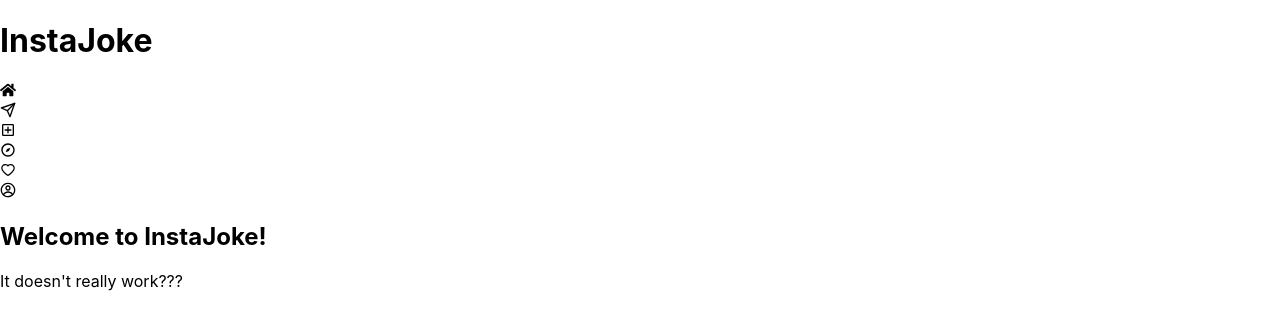
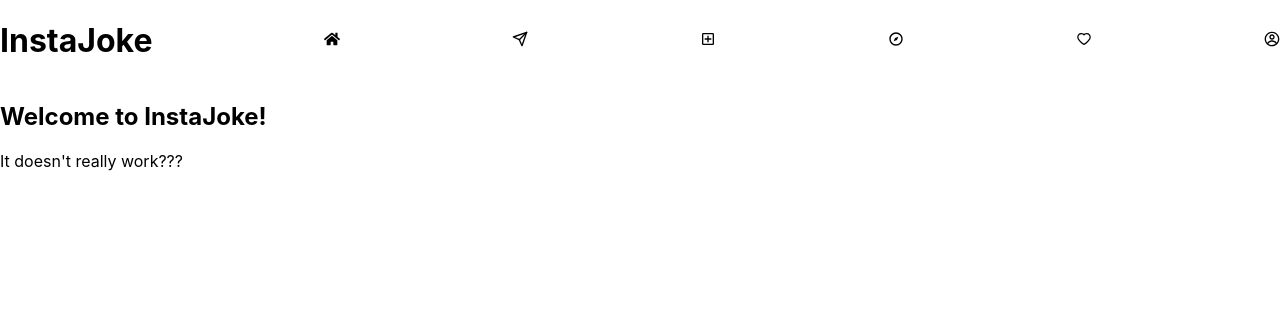
Before and after one commit to Nasume26/ig-clone, a React (Create React App) app: page / in a window 1280 px wide. Both pictures are taken after typing "Sample" into the empty fields and a click on the button "Login". Shown: the top 330 px of the page. Built offline with nearby package versions, Linux system fonts and the light colour scheme.

Commit message:
Home Link Created

```diff
--- a/src/containers/Nav/Nav.jsx
+++ b/src/containers/Nav/Nav.jsx
@@ -5,6 +5,7 @@
 import {RiCompassLine} from "react-icons/ri"
 import {AiOutlineHeart} from "react-icons/ai"
 import {CgProfile} from "react-icons/cg"
+import { Link } from "react-router-dom"
 
 const Nav = (props) => {
 
@@ -15,9 +16,11 @@
             <div className="nav__logo">
                 <h1>InstaJoke</h1>
             </div>
-            <div className="nav__home">
-                <FaHome />
-            </div>
+            <Link to = "/home">
+                <div className="nav__home">
+                    <FaHome />
+                </div>
+            </Link>
             <div className="nav__send">
                 <FiSend />
             </div>
--- a/src/containers/Nav/Nav.scss
+++ b/src/containers/Nav/Nav.scss
@@ -1 +1,12 @@
-@use "../../sass/vars" as *
+@use "../../sass/vars" as *;
+
+.nav {
+    display: flex;
+    align-items: center;
+    justify-content: space-between;
+
+
+    &__home {
+        color: black;
+    }
+}
```
